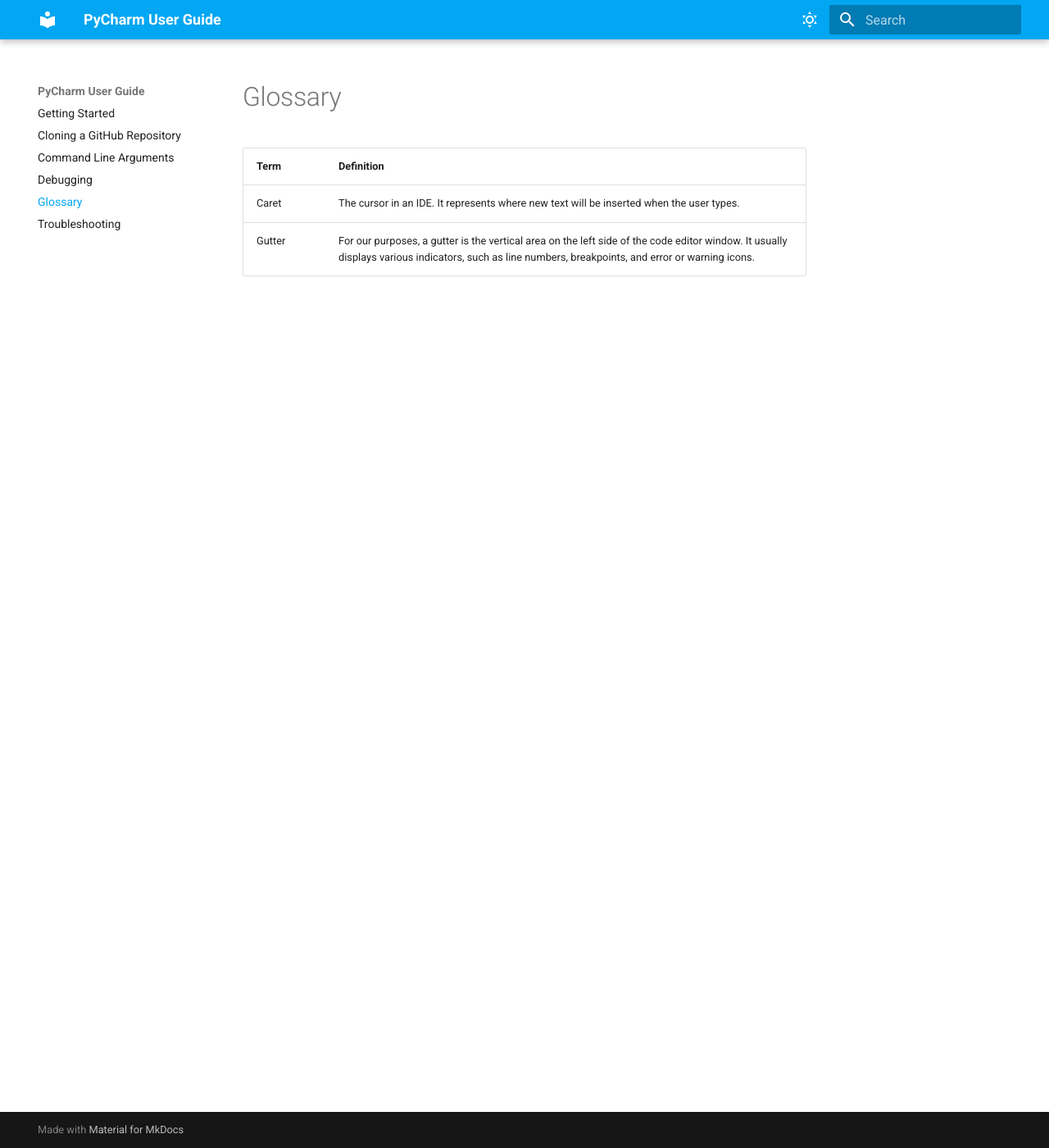
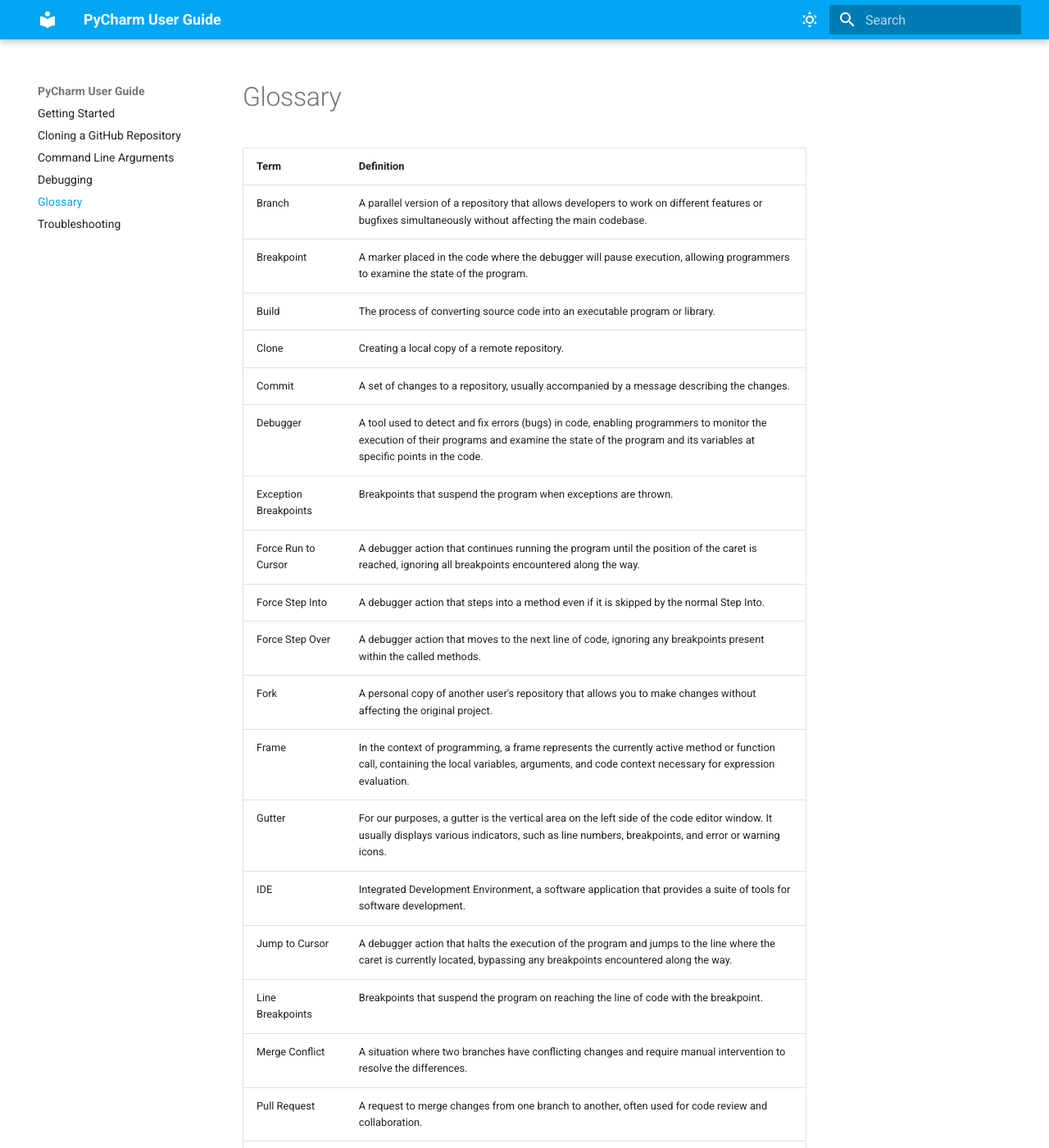
Before and after one commit to Ehsan138/UserGuide, an MkDocs documentation site: the page built from docs/glossary.md, in a window 1280 px wide and 1400 px high. Shown: the whole window at 82% size. Built offline with MkDocs 1.6.1 and Material for MkDocs 9.7.7, drawn with Linux system fonts in a browser that asks for light colours; some of the changed text lies outside the part shown.

Commit message:
add the glossary file

```diff
--- a/docs/glossary.md
+++ b/docs/glossary.md
@@ -3,5 +3,29 @@
 
 Term        | Definition
 ----------------- | -----------------
-Caret | The cursor in an IDE. It represents where new text will be inserted when the user types.
+Branch | A parallel version of a repository that allows developers to work on different features or bugfixes simultaneously without affecting the main codebase.
+Breakpoint | A marker placed in the code where the debugger will pause execution, allowing programmers to examine the state of the program.
+Build | The process of converting source code into an executable program or library.
+Clone | Creating a local copy of a remote repository.
+Commit | A set of changes to a repository, usually accompanied by a message describing the changes.
+Debugger | A tool used to detect and fix errors (bugs) in code, enabling programmers to monitor the execution of their programs and examine the state of the program and its variables at specific points in the code.
+Exception Breakpoints | Breakpoints that suspend the program when exceptions are thrown.
+Force Run to Cursor | A debugger action that continues running the program until the position of the caret is reached, ignoring all breakpoints encountered along the way.
+Force Step Into | A debugger action that steps into a method even if it is skipped by the normal Step Into.
+Force Step Over | A debugger action that moves to the next line of code, ignoring any breakpoints present within the called methods.
+Fork | A personal copy of another user's repository that allows you to make changes without affecting the original project.
+Frame | In the context of programming, a frame represents the currently active method or function call, containing the local variables, arguments, and code context necessary for expression evaluation.
 Gutter | For our purposes, a gutter is the vertical area on the left side of the code editor window. It usually displays various indicators, such as line numbers, breakpoints, and error or warning icons.
+IDE | Integrated Development Environment, a software application that provides a suite of tools for software development.
+Jump to Cursor | A debugger action that halts the execution of the program and jumps to the line where the caret is currently located, bypassing any breakpoints encountered along the way.
+Line Breakpoints | Breakpoints that suspend the program on reaching the line of code with the breakpoint.
+Merge Conflict | A situation where two branches have conflicting changes and require manual intervention to resolve the differences.
+Pull Request | A request to merge changes from one branch to another, often used for code review and collaboration.
+Repository | A storage location where code and related files are stored, often used for version control.
+Run to Cursor | A debugger action that continues running the program until the position of the caret is reached.
+Smart Step Into | A debugger action that allows selection of a specific method call to step into when there are multiple method calls on a single line.
+Step Into | A debugger action that moves into a method to view its execution.
+Step Into My Code | A debugger action that stops the debugger from stepping into library classes, focusing on the user's code.
+Step Out | A debugger action that exits the current method and moves to the caller method.
+Step Over | A debugger action that proceeds to the next line of code, skipping any method calls present in the current line.
+Stepping | The process of controlling the execution of a program step-by-step.
```
